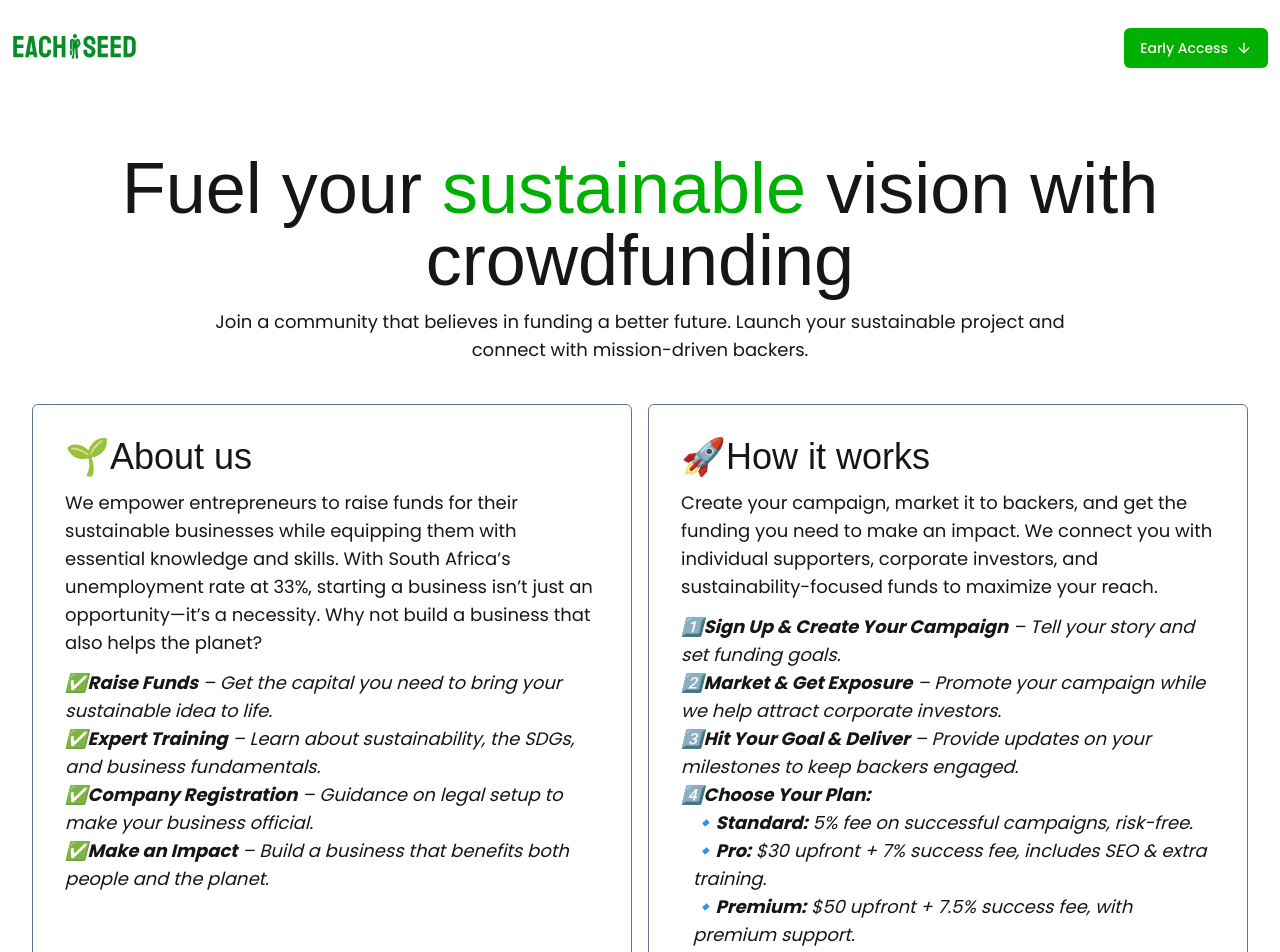
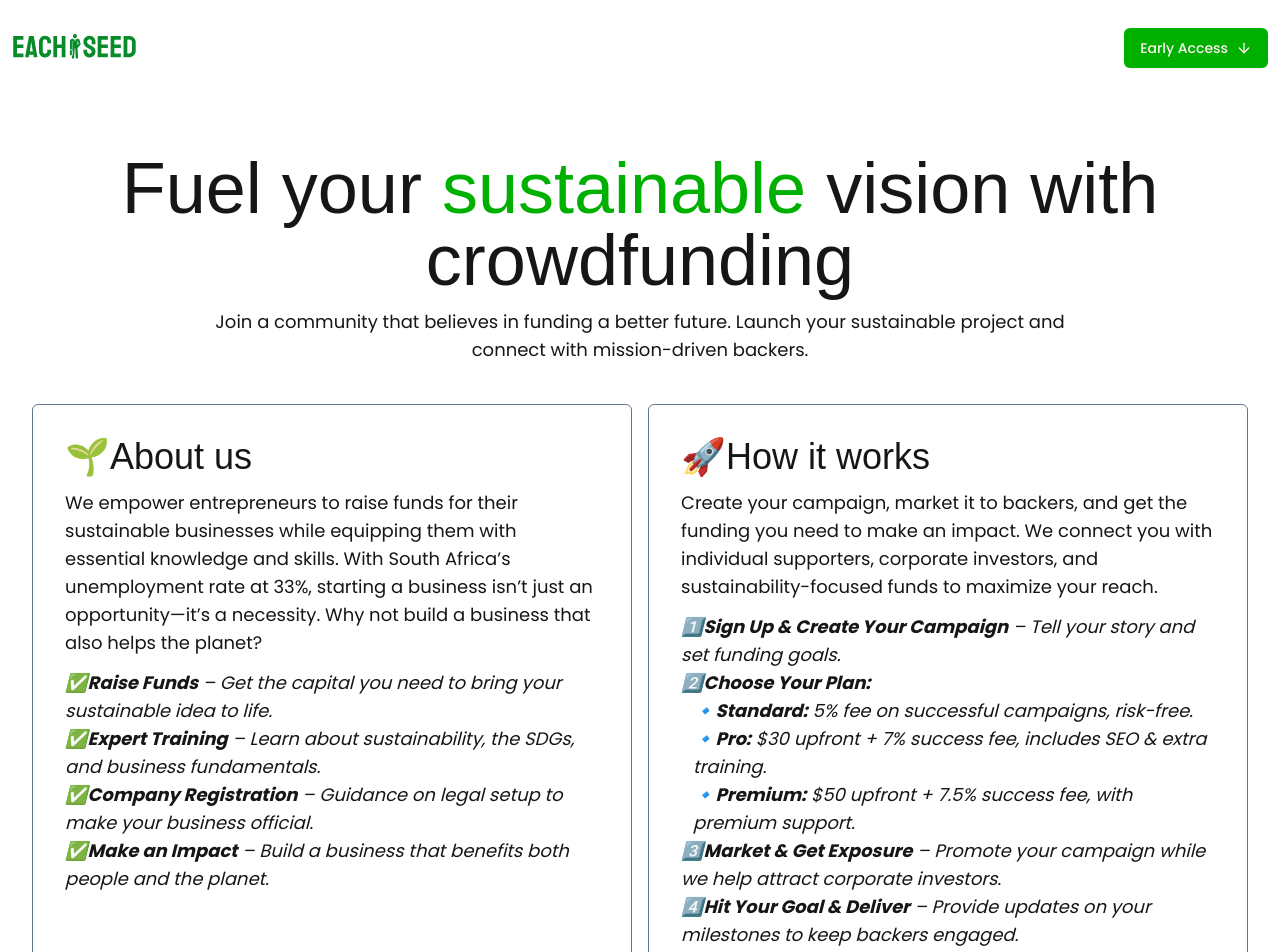
Before and after one commit to Eachseed/eachseed-homepage, a Next.js app: page / in a window 1280 px wide. Shown: the top 952 px of the page. Built offline with nearby package versions, Linux system fonts and the light colour scheme; no server answers; a web font is replaced by a local one.

Commit message:
Swaped how it works list. Made the chose plan option #2

```diff
--- a/src/app/page.tsx
+++ b/src/app/page.tsx
@@ -30,15 +30,16 @@
           </p>
           <ul className="list-none italic">
             <li>1️⃣<span className="font-bold">Sign Up & Create Your Campaign</span> – Tell your story and set funding goals.</li>
-            <li>2️⃣<span className="font-bold">Market & Get Exposure</span> – Promote your campaign while we help attract corporate investors.</li>
-            <li>3️⃣<span className="font-bold">Hit Your Goal & Deliver</span> – Provide updates on your milestones to keep backers engaged.</li>
-            <li>4️⃣<span className="font-bold">Choose Your Plan:</span>
+            <li>2️⃣<span className="font-bold">Choose Your Plan:</span>
               <ul className="list-none pl-3 text-md">
                 <li>🔹<span className="font-bold">Standard:</span> 5% fee on successful campaigns, risk-free.</li>
                 <li>🔹<span className="font-bold">Pro:</span> $30 upfront + 7% success fee, includes SEO & extra training.</li>
                 <li>🔹<span className="font-bold">Premium:</span> $50 upfront + 7.5% success fee, with premium support.</li>
               </ul>
             </li>
+            <li>3️⃣<span className="font-bold">Market & Get Exposure</span> – Promote your campaign while we help attract corporate investors.</li>
+            <li>4️⃣<span className="font-bold">Hit Your Goal & Deliver</span> – Provide updates on your milestones to keep backers engaged.</li>
+
             <li>💡<span className="font-bold">Risk-Free for Backers & Founders</span> – Unsuccessful campaigns are fully refunded to backers.</li>
           </ul>
           </div>
```
